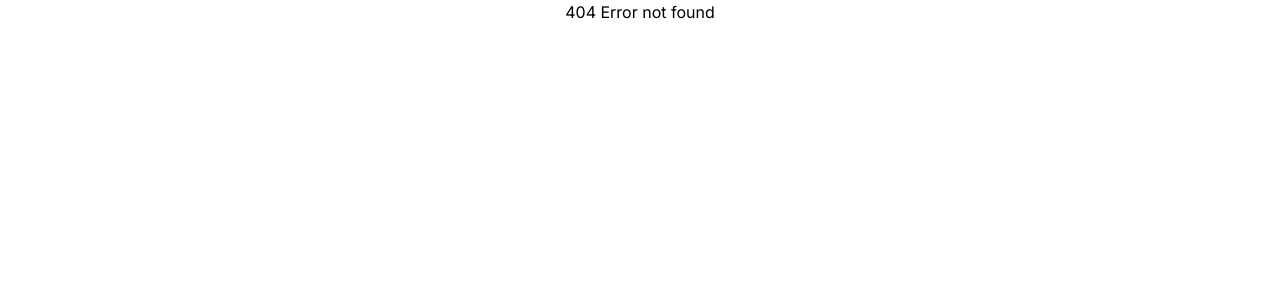
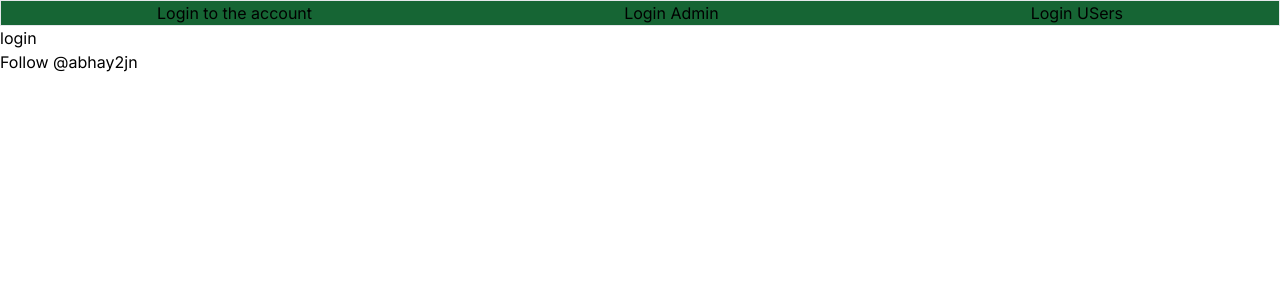
Before and after one commit to abhay2jn/Login-project, a Next.js app: page /login in a window 1280 px wide. Before the commit this address had no page. Shown: the top 300 px of the page. Built offline with nearby package versions, Linux system fonts and the light colour scheme.

Commit message:
nav bar using nextjs

```diff
--- /dev/null
+++ b/app/login/admin/page.js
@@ -0,0 +1,9 @@
+import React from 'react'
+
+function Admin() {
+  return (
+    <div>Admin</div>
+  )
+}
+
+export default Admin
--- /dev/null
+++ b/app/login/layout.js
@@ -0,0 +1,14 @@
+import Footer from '@/components/footer'
+import Navbar from '@/components/navbar'
+
+function layout({children}) {
+  return (
+    <div>
+        <Navbar />
+        {children}
+        <Footer />
+    </div>
+  )
+}
+
+export default layout
--- /dev/null
+++ b/app/login/page.js
@@ -0,0 +1,9 @@
+import React from 'react'
+
+function login() {
+  return (
+    <div>login</div>
+  )
+}
+
+export default login
--- /dev/null
+++ b/app/login/user/page.js
@@ -0,0 +1,9 @@
+import React from 'react'
+
+function user() {
+  return (
+    <div>user</div>
+  )
+}
+
+export default user
--- a/app/not-found.js
+++ /dev/null
@@ -1,9 +0,0 @@
-
-
-function notfound() {
-  return (
-    <h1>404 Error not found</h1>
-  )
-}
-
-export default notfound;
--- a/app/page.js
+++ b/app/page.js
@@ -5,7 +5,7 @@ import { useRouter } from "next/navigation";
 function page() {
   const router = useRouter();
 
-  const any = (page) => {
+  function any(page) {
     router.push(page);
   }
 
--- /dev/null
+++ b/components/footer.js
@@ -0,0 +1,9 @@
+import React from 'react'
+
+function footer() {
+  return (
+    <div>Follow @abhay2jn</div>
+  )
+}
+
+export default footer
--- /dev/null
+++ b/components/navbar.js
@@ -0,0 +1,20 @@
+import Link from 'next/link'
+import React from 'react'
+
+function navbar() {
+  return (
+    <ul className='login-menu border bg-green-800'>
+            <li>
+                <Link href="/login">Login to the account</Link>
+            </li>
+            <li>
+                <Link href="/login/admin">Login Admin</Link>
+            </li>
+            <li>
+                <Link href="/login/user">Login USers</Link>
+            </li>
+        </ul>
+  )
+}
+
+export default navbar;
```
